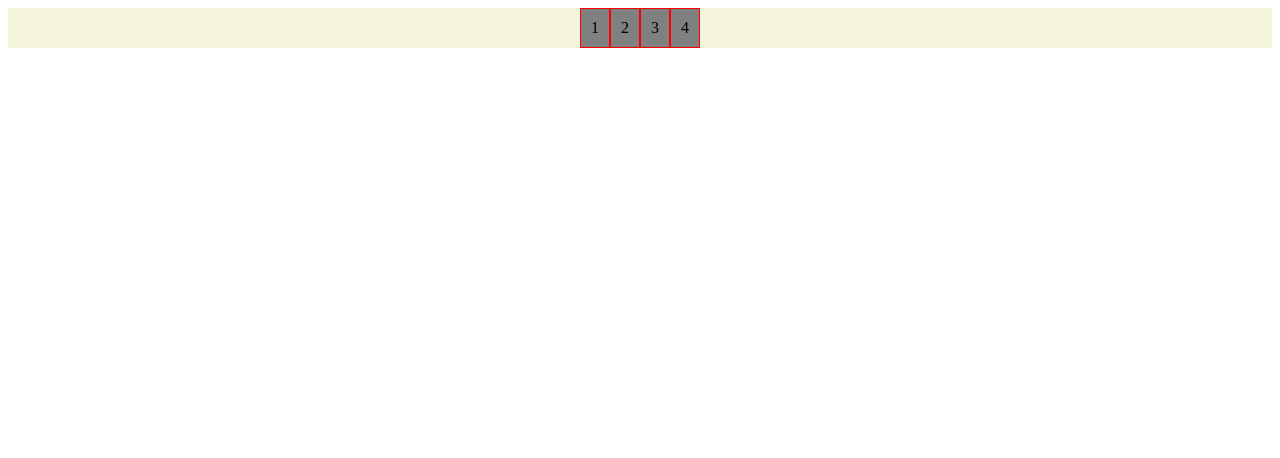
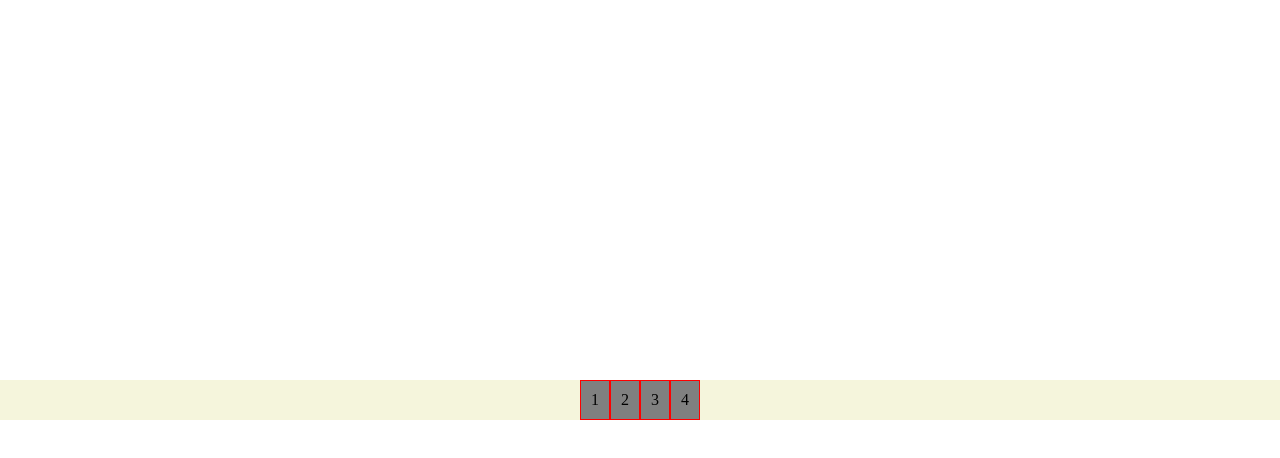
Before and after one commit to evanmckinney03/evanmckinney03.github.io, a plain HTML site: page algorithms/sorting/sorting.html in a window 1280 px wide. Drawn offline with Linux system fonts and the light colour scheme.

Commit message:
Centered array vertically

```diff
--- a/algorithms/sorting/sorting.css
+++ b/algorithms/sorting/sorting.css
@@ -1,8 +1,7 @@
-#body {
+body {
   margin: 0px;
-  display: flex;
   align-content: center;
-  height: 100%;
+  height: 100vh;
 }
 
 #array-container {
```
